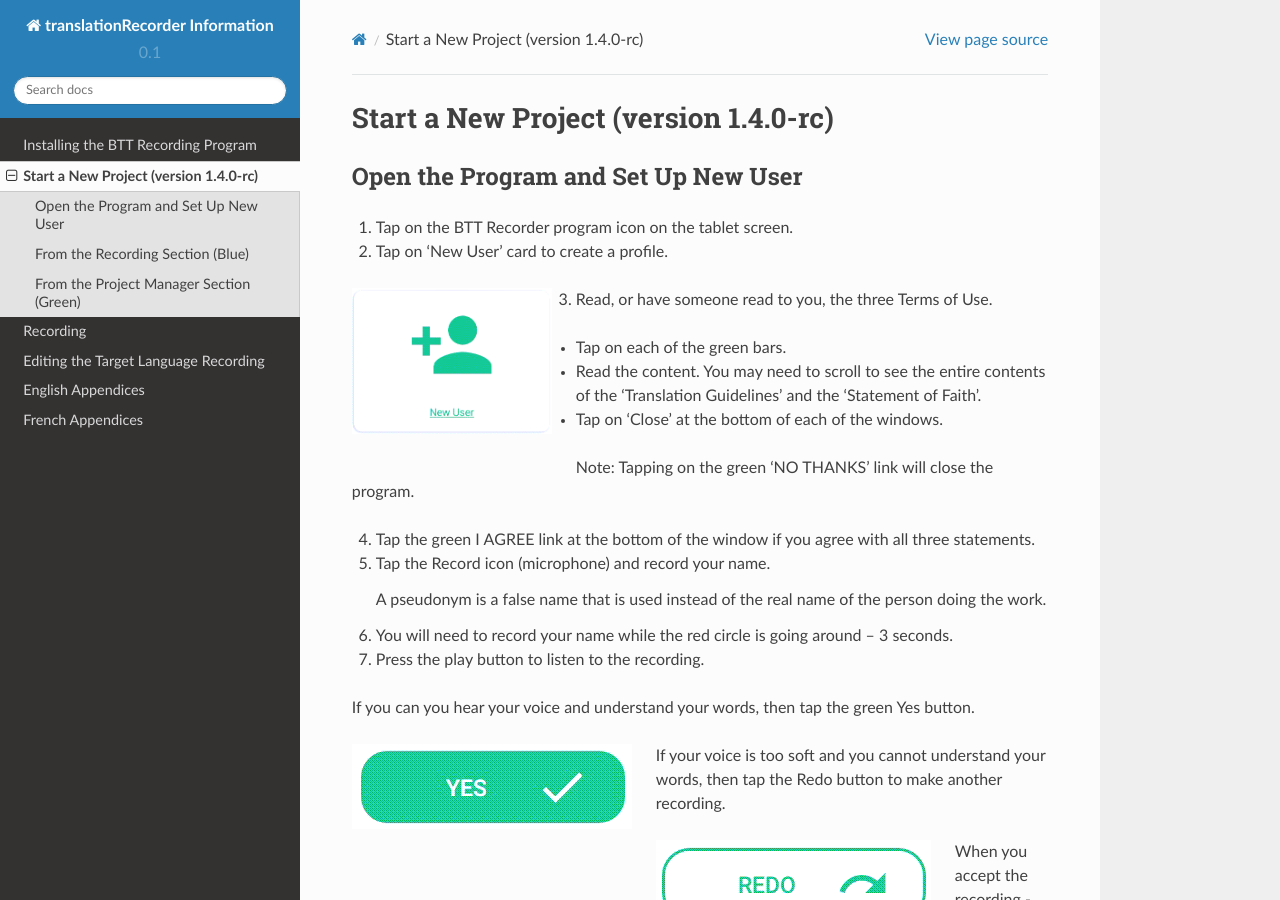
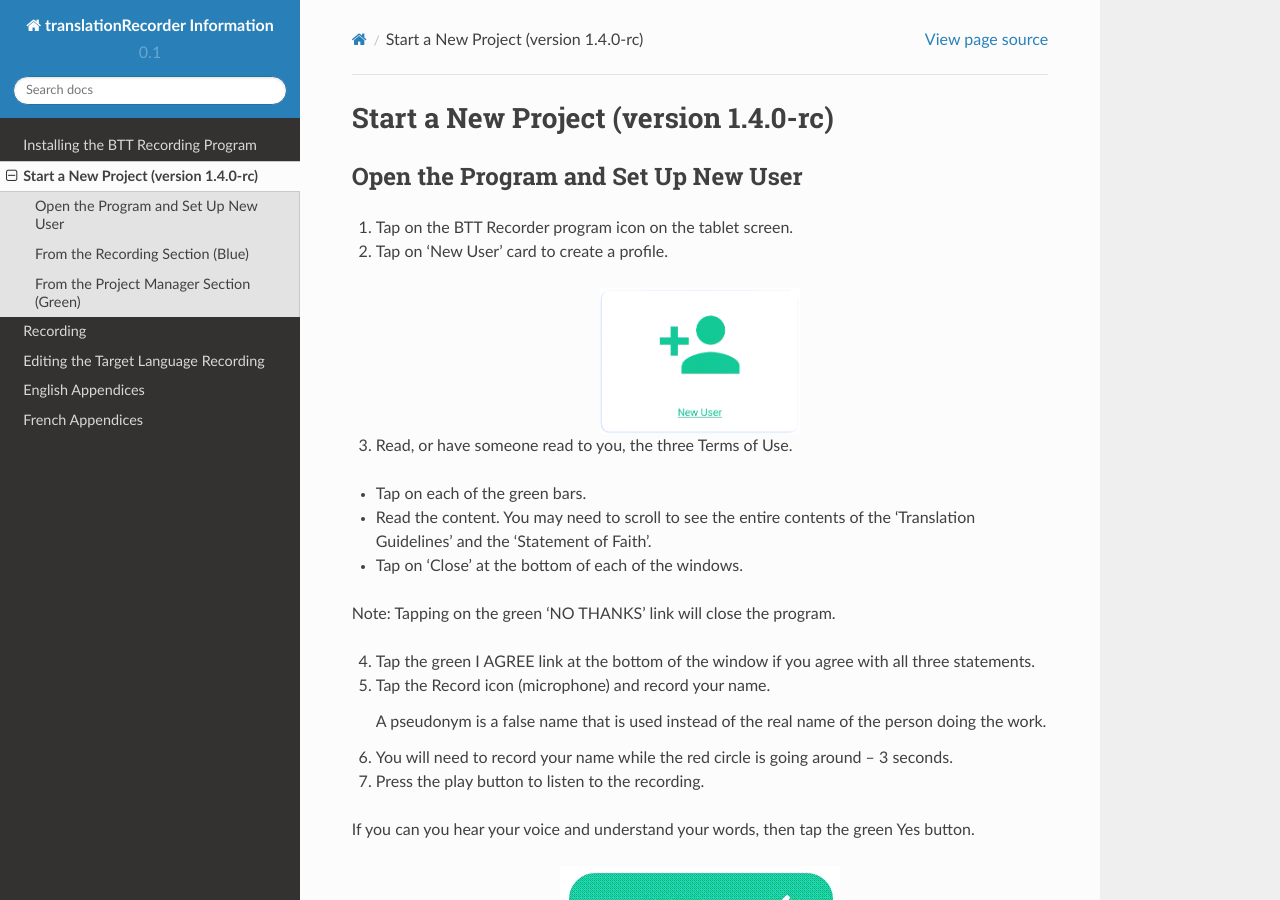
Before and after one commit to pgamer78/btt-recorder-docs, a Sphinx documentation site: the page built from docs/startproject.rst, in a window 1280 px wide and 900 px high. Built offline with Sphinx 7.4.7 and the Read the Docs theme 2.0.0, drawn with Linux system fonts in a browser that asks for light colours; pages that are not in the unit, such as notebooks, are missing from menus.

Commit message:
Update startproject.rst

```diff
--- a/docs/startproject.rst
+++ b/docs/startproject.rst
@@ -10,7 +10,7 @@ Open the Program and Set Up New User
 
 .. image:: ../images/NewUserCard.gif
     :width: 200 px
-    :align: left
+    :align: center
     :height: 146 px
     :alt: New User Card
 
@@ -36,7 +36,7 @@ If you can you hear your voice and understand your words, then tap the green Yes
 
 .. image:: ../images/RecordNameYes.gif
     :width: 280 px
-    :align: left
+    :align: center
     :height: 85 px
     :alt: Accept Recording of Name
 
@@ -44,7 +44,7 @@ If your voice is too soft and you cannot understand your words, then tap the Red
 
 .. image:: ../images/RecordNameRedo.gif
     :width: 275 px
-    :align: left
+    :align: center
     :height: 85 px
     :alt: Redo Recording of Name
 
```
